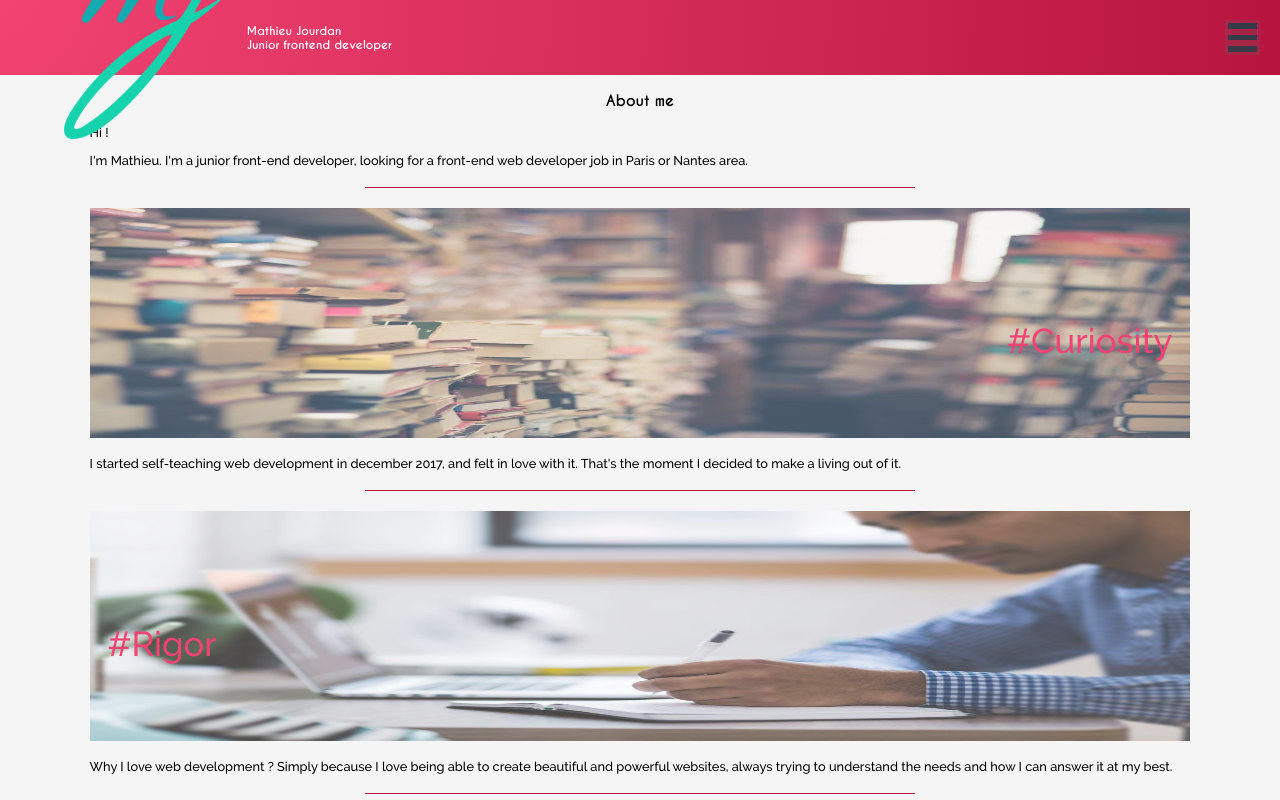
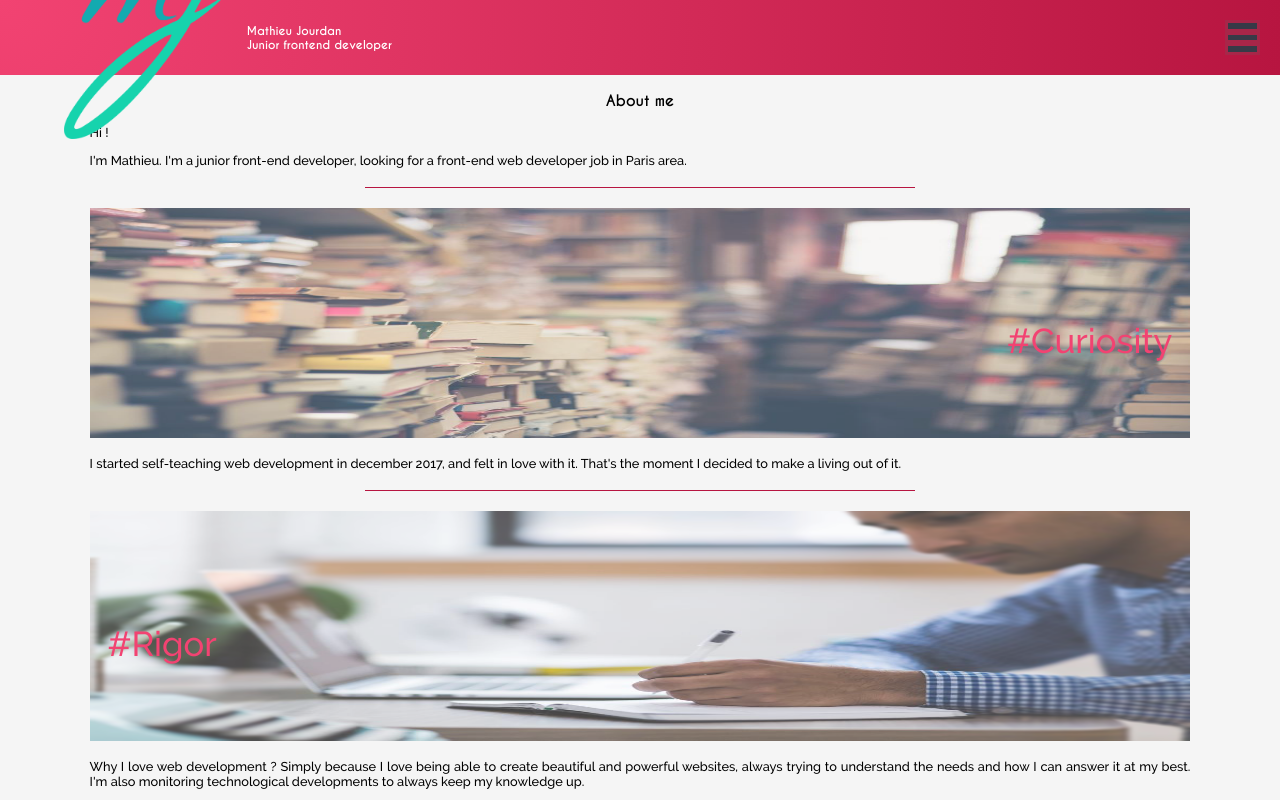
Before and after one commit to MatJOnGit/portfolio-gatsby, a Gatsby app: page / in a window 1280 px wide. Shown: the top 800 px of the page. Built offline with nearby package versions, Linux system fonts and the light colour scheme; what proptypes would draw is missing.

Commit message:
edit about page text, add a max height to projects and work boxes so the picture never goes out of the box when changing device width

```diff
--- a/src/components/header.js
+++ b/src/components/header.js
@@ -28,7 +28,8 @@ export default class Header extends React.Component {
                     <button
                         className={"menu-button"}
                         onClick={this.toggleMenu}
-                    ></button>
+                    >
+                    </button>
                 </div>
 
                 <StaticMenu />
--- a/src/pages/index.js
+++ b/src/pages/index.js
@@ -20,7 +20,7 @@ export default () => (
             <p>Hi !</p>
             <p className={"subtitled"}>
                 I'm Mathieu. I'm a junior front-end developer, looking
-                for a front-end web developer job in Paris or Nantes area.
+                for a front-end web developer job in Paris area.
             </p>
 
             <ValueBox value="curiosity"></ValueBox>
@@ -35,7 +35,8 @@ export default () => (
             <p className={"subtitled"}>
                 Why I love web development ? Simply because I love being able to create
                 beautiful and powerful websites, always trying to understand the needs
-                and how I can answer it at my best.
+                and how I can answer it at my best. I'm also monitoring technological developments
+                to always keep my knowledge up.
             </p>
 
             <ValueBox value="teamwork"></ValueBox>
--- a/src/pages/recent-projects.css
+++ b/src/pages/recent-projects.css
@@ -35,6 +35,7 @@
 
 .project-box img {
     width: 100%;
+    max-height: 128px;
 }
 
 .project-layer {
--- a/src/pages/resume.css
+++ b/src/pages/resume.css
@@ -16,6 +16,7 @@
 
 .workplace-header img {
     width: 100%;
+    max-height: 128px;
 }
 
 .workplace-layer {
```
Also changed, not shown: src/styles/global.css (indentation only).
